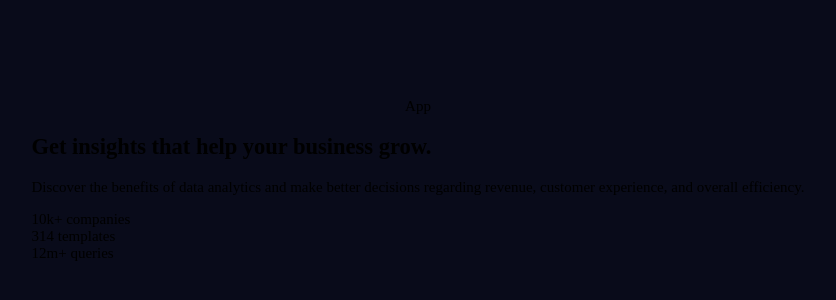
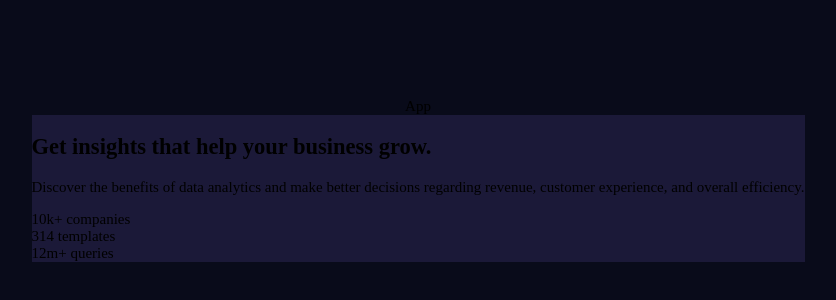
Before and after one commit to Garrett-Bodley/stats-preview-card, a React (Create React App) app: page / in a window 1280 px wide. Shown: the part 220-520 px from the top of the page, without its empty margins (222-1058 px from the left). Built offline with nearby package versions, Linux system fonts and the light colour scheme.

Commit message:
Assign background color to card.

```diff
--- a/src/statspreviewcard.css
+++ b/src/statspreviewcard.css
@@ -0,0 +1,3 @@
+.card {
+  background-color: var(--card-bg-color);
+}
```
